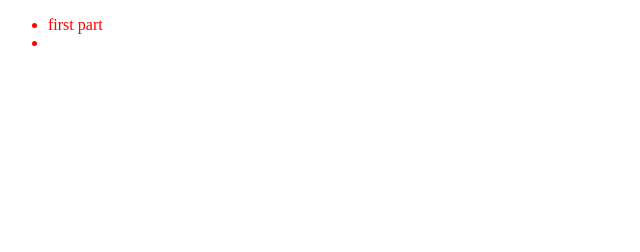
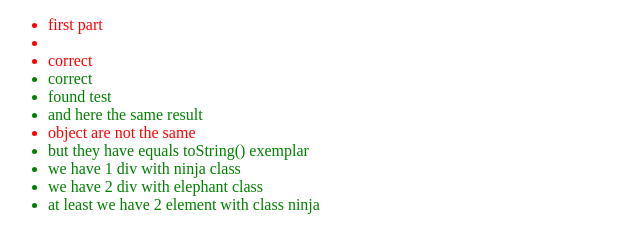
Before and after one commit to kessko/javaScript_Ninja, a plain HTML site: page index.html in a window 1280 px wide. Shown: the whole page, without its empty margins (0-640 px from the left). Drawn offline with nearby package versions, Linux system fonts and the light colour scheme.

Commit message:
start of regexp

```diff
--- /dev/null
+++ b/chapter1/regexp.js
@@ -0,0 +1,50 @@
+window.onload = function () {
+    (function (nameOfPart) {
+        assert(0, nameOfPart);
+        assert(0, '');
+
+        function isThisAZipCode(candidate) {
+            if (candidate.length !== 10 || typeof candidate !== 'string')return false;
+            for (var i = 0; i < candidate.length; i++) {
+                if (i !== 5 && (candidate[i] < '0' || candidate[i] > '9'))
+                    return false;
+                else if (i === 5 && candidate[i] !== '-')return false;
+            }
+            return true;
+        }
+
+        assert(isThisAZipCode('a1212-1111'), 'correct');
+        assert(/^\d{5}-\d{4}$/.test('98765-2354'), 'correct');
+
+        var r1 = /test/;
+        var r2 = new RegExp('test');
+
+        assert(r1.test('test'), 'found test');
+        assert(r1.test('test'), 'and here the same result');
+        assert(r1 === r2, 'object are not the same');
+        assert(r1.toString() === r2.toString(), 'but they have equals toString() exemplar');
+
+
+        $(document.body).append('<div class="ninja elephant"></div>' +
+            '<div class="elephant"></div>' +
+            '<span class="ninja"></span>');
+        function countOfElementWithClass(className, type) {
+            var elements = document.getElementsByTagName(type || '*');
+            var pattern = new RegExp('(^|\\s)' + className + '(\\s|$)');
+            var result = [];
+            for (var i = 0; i < elements.length; i++) {
+                if (pattern.test(elements[i].className)) {
+                    result.push(elements[i]);
+                }
+            }
+            return result;
+        }
+
+        assert(countOfElementWithClass('ninja', 'div').length === 1, 'we have 1 div with ninja class');
+        assert(countOfElementWithClass('elephant', 'div').length === 2, 'we have 2 div with elephant class');
+        assert(countOfElementWithClass('ninja').length === 2, 'at least we have 2 element with class ninja');
+
+    })
+    ('first part');
+
+};
--- a/index.html
+++ b/index.html
@@ -12,7 +12,8 @@
     <!--<script src="chapter1/Closures.js"></script>-->
     <!--<script src="chapter1/manipulatingWithContext.js"></script>-->
     <!--<script src="chapter1/oop_using_prototype_lol.js"></script>-->
-    <script src="chapter1/looks_like_a_class.js"></script>
+    <!--<script src="chapter1/looks_like_a_class.js"></script>-->
+    <script src="chapter1/regexp.js"></script>
     <link rel="stylesheet" href="styles.css"/>
 </head>
 <body>
```
